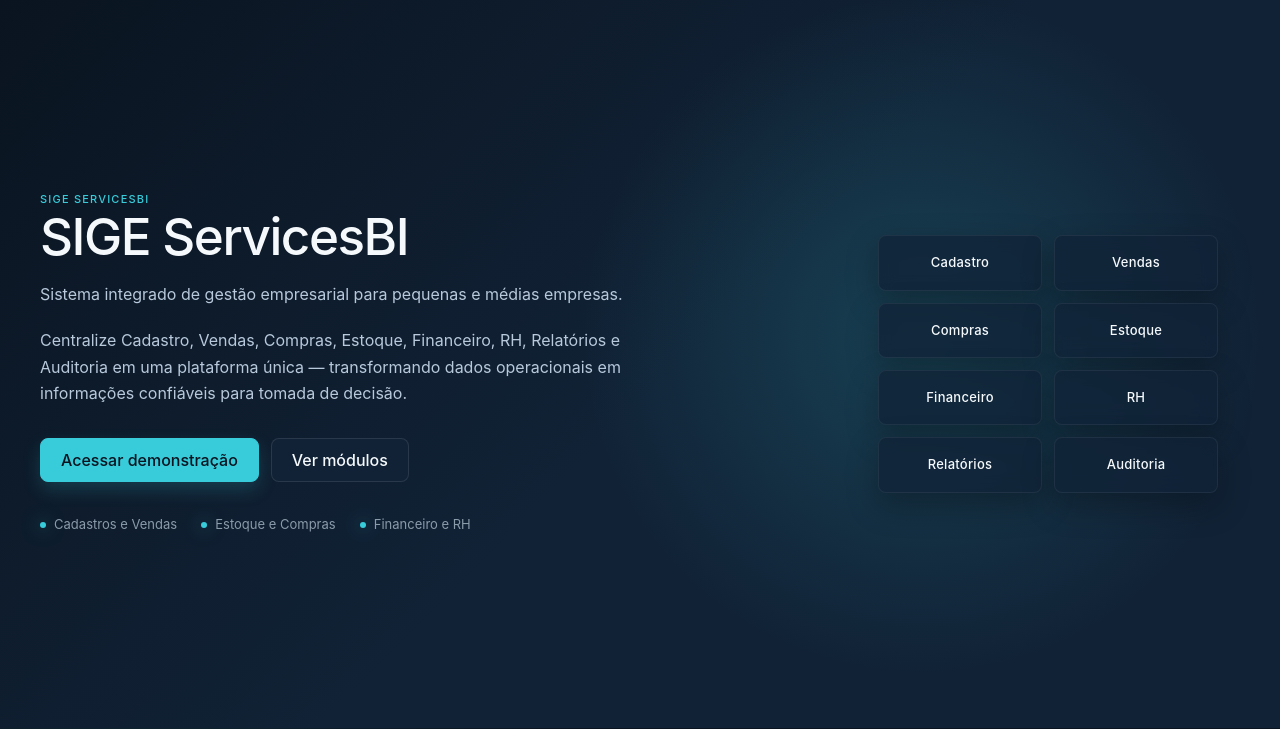
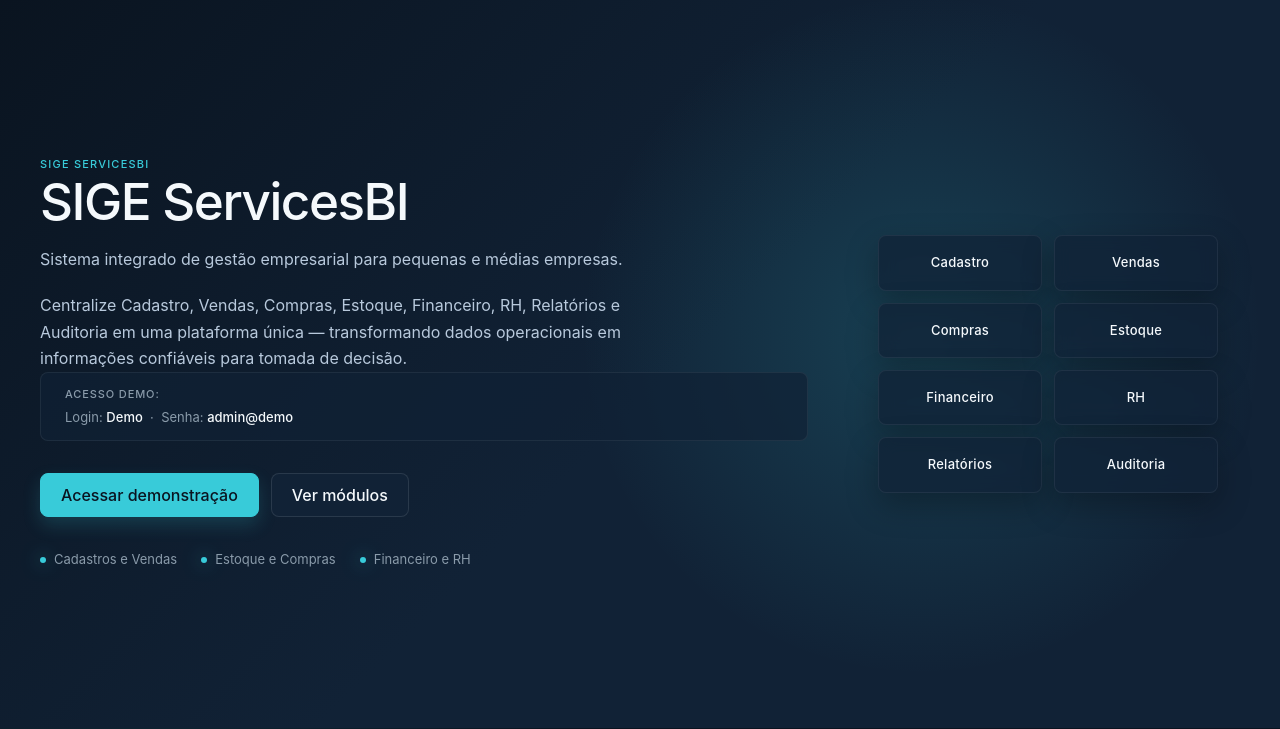
Before and after one commit to ServicesBI/site_servicesbi, a Django app: page /sige-servicesbi/ in a window 1280 px wide. Shown: the part 73-802 px from the top of the page. Run offline with Django 5.2, Linux system fonts and the light colour scheme.

Commit message:
Exibir acesso demo no hero do SIGE

```diff
--- a/cloudflare_dist/sige-servicesbi/index.html
+++ b/cloudflare_dist/sige-servicesbi/index.html
@@ -67,6 +67,11 @@
 
             <p class="sige-hero__support">
                 Centralize Cadastro, Vendas, Compras, Estoque, Financeiro, RH, Relatórios e Auditoria em uma plataforma única — transformando dados operacionais em informações confiáveis para tomada de decisão.
+            </p>
+
+            <p class="sige-cta__credentials">
+                <span class="sige-cta__credentials-label">Acesso demo:</span>
+                Login: <strong>Demo</strong> &nbsp;·&nbsp; Senha: <strong>admin@demo</strong>
             </p>
 
             <div class="service-hero__actions">
--- a/templates/pages/sige_institucional.html
+++ b/templates/pages/sige_institucional.html
@@ -27,6 +27,11 @@
 
             <p class="sige-hero__support">
                 Centralize Cadastro, Vendas, Compras, Estoque, Financeiro, RH, Relatórios e Auditoria em uma plataforma única — transformando dados operacionais em informações confiáveis para tomada de decisão.
+            </p>
+
+            <p class="sige-cta__credentials">
+                <span class="sige-cta__credentials-label">Acesso demo:</span>
+                Login: <strong>Demo</strong> &nbsp;·&nbsp; Senha: <strong>admin@demo</strong>
             </p>
 
             <div class="service-hero__actions">
```
